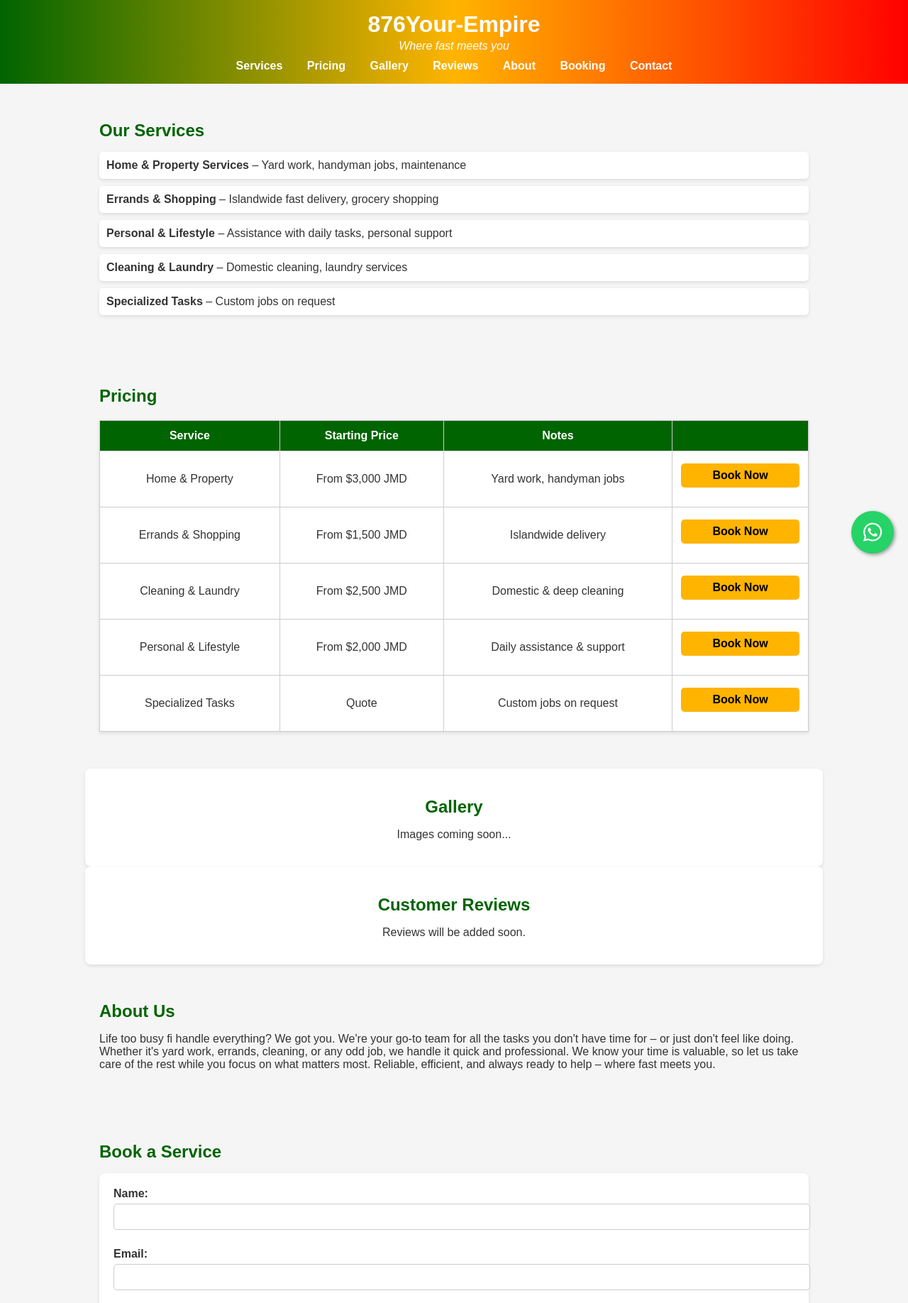
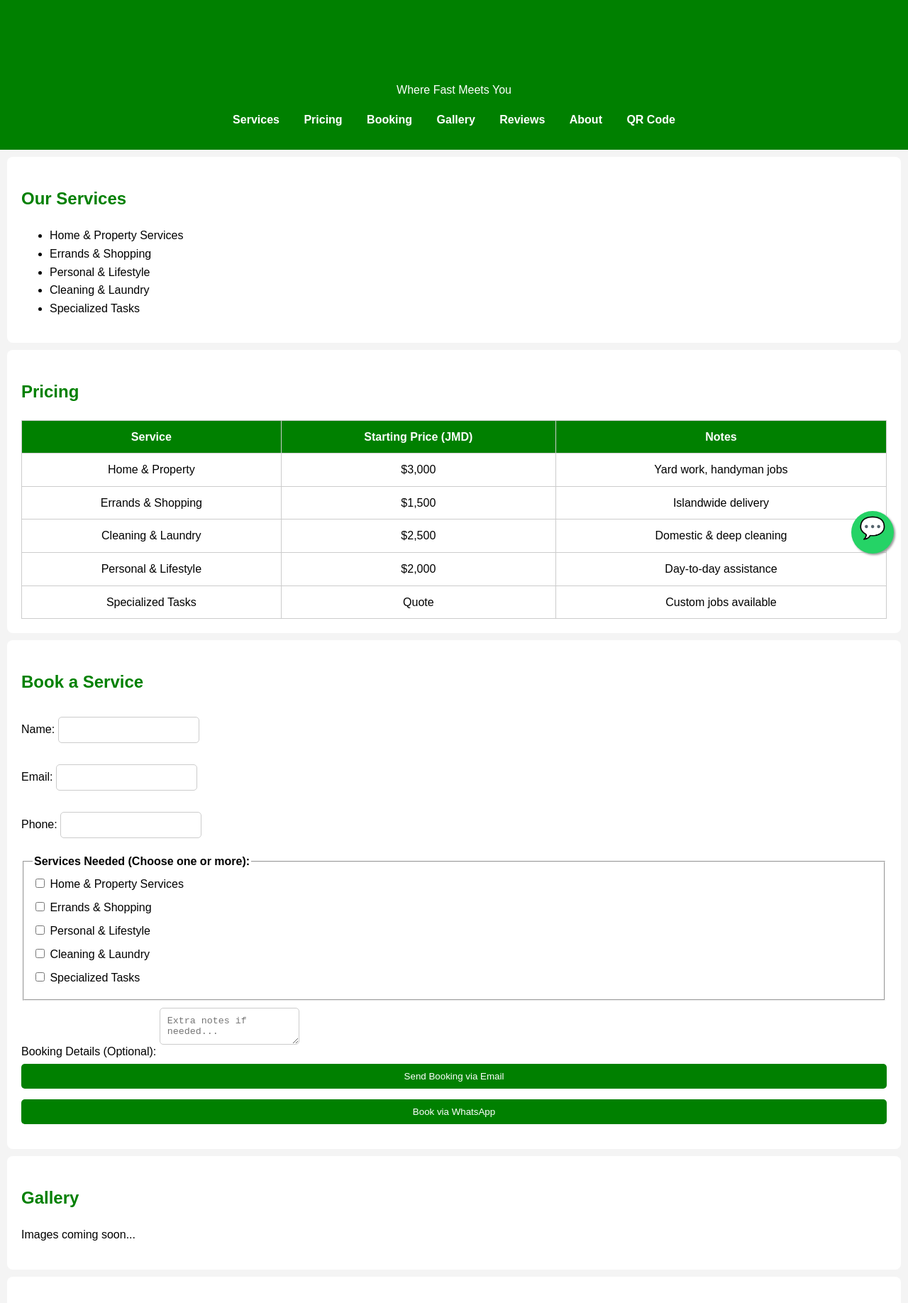
Before and after one commit to palmervanessa112000-pixel/876your-empire, a plain HTML site: page index.html in a window 1280 px wide. Shown: the top 1836 px of the page at 71% size. Drawn offline with Linux system fonts and the light colour scheme.

Commit message:
Update index.html

```diff
--- a/index.html
+++ b/index.html
@@ -3,310 +3,209 @@
 <head>
   <meta charset="UTF-8">
   <meta name="viewport" content="width=device-width, initial-scale=1.0">
-  <title>876Your-Empire – Jamaica’s Fast Delivery & Services</title>
-
-  <!-- SEO meta tags -->
-  <meta name="description" content="876Your-Empire offers fast delivery, domestic cleaning, errands, and more across Jamaica. Reliable, affordable, and professional.">
-  <meta name="keywords" content="876Your-Empire, Jamaica delivery service, cleaning Jamaica, errands Jamaica, lifestyle help Jamaica, Jamaican business">
-  <meta name="author" content="876Your-Empire">
-
-  <!-- Google site verification -->
+  <title>876Your-Empire - Where Fast Meets You</title>
+  <meta name="description" content="876Your-Empire offers fast delivery, errands, cleaning, and lifestyle services across Jamaica. Where fast meets you.">
+  <meta name="keywords" content="876Your-Empire, delivery Jamaica, cleaning Jamaica, errands, lifestyle services, fast delivery">
   <meta name="google-site-verification" content="tZSfIfo020-Zob-ZkbkYLuJ_qW7V_fscoACaC8iSq-4" />
-
   <style>
-    body {
-      font-family: Arial, sans-serif;
-      margin: 0;
-      padding: 0;
-      background: #f5f5f5;
-      color: #333;
-    }
-    header {
-      background: linear-gradient(90deg, #006400, #ffb400, #ff0000);
-      color: white;
-      padding: 1rem;
-      text-align: center;
-    }
-    header h1 {
-      margin: 0;
-      font-size: 2rem;
-    }
-    header p {
-      margin: 0.2rem 0;
-      font-style: italic;
-    }
-    nav {
-      margin-top: 10px;
-    }
-    nav a {
-      color: white;
-      text-decoration: none;
-      margin: 0 15px;
-      font-weight: bold;
-    }
-    nav a:hover {
-      text-decoration: underline;
-    }
-    section {
-      padding: 2rem;
-      max-width: 1000px;
-      margin: auto;
-    }
-    h2 {
-      color: #006400;
-      margin-bottom: 1rem;
-    }
-    .services ul {
-      list-style: none;
-      padding: 0;
-    }
-    .services li {
-      background: white;
-      margin: 10px 0;
-      padding: 10px;
-      border-radius: 5px;
-      box-shadow: 0 2px 5px rgba(0,0,0,0.1);
-    }
-    .gallery, .reviews {
-      text-align: center;
-      background: white;
-      padding: 20px;
-      border-radius: 8px;
-      box-shadow: 0 2px 5px rgba(0,0,0,0.1);
-    }
-    table {
-      width: 100%;
-      border-collapse: collapse;
-      margin: 20px 0;
-      background: white;
-      box-shadow: 0 2px 5px rgba(0,0,0,0.1);
-    }
-    table th, table td {
-      border: 1px solid #ccc;
-      padding: 12px;
-      text-align: center;
-    }
-    table th {
-      background: #006400;
-      color: white;
-    }
-    .book-btn {
-      background: #ffb400;
-      color: #000;
-      border: none;
-      padding: 8px 12px;
-      border-radius: 5px;
-      cursor: pointer;
-      font-weight: bold;
-    }
-    .book-btn:hover {
-      background: #e0a200;
-    }
-    form {
-      background: white;
-      padding: 20px;
-      border-radius: 8px;
-      box-shadow: 0 2px 5px rgba(0,0,0,0.1);
-    }
-    label {
-      display: block;
-      margin-bottom: 10px;
-      font-weight: bold;
-    }
-    input, textarea, select, button {
-      width: 100%;
-      padding: 10px;
-      margin-top: 5px;
-      margin-bottom: 15px;
-      border: 1px solid #ccc;
-      border-radius: 5px;
-    }
-    button {
-      background: #006400;
-      color: white;
-      border: none;
-      cursor: pointer;
-      font-size: 1rem;
-    }
-    button:hover {
-      background: #004d00;
-    }
-    footer {
-      background: #222;
-      color: white;
-      text-align: center;
-      padding: 1rem;
-      margin-top: 20px;
-    }
-    /* WhatsApp button */
-    .whatsapp-float {
-      position: fixed;
-      width: 60px;
-      height: 60px;
-      bottom: 20px;
-      right: 20px;
-      background-color: #25d366;
-      color: white;
-      border-radius: 50%;
-      text-align: center;
-      font-size: 30px;
-      box-shadow: 2px 2px 5px #999;
-      z-index: 100;
-    }
-    .whatsapp-float i {
-      margin-top: 15px;
-    }
+    body { font-family: Arial, sans-serif; margin: 0; padding: 0; line-height: 1.6; background: #f4f4f4; }
+    header { background: #008000; color: #fff; padding: 20px; text-align: center; }
+    nav { margin: 10px 0; }
+    nav a { margin: 0 15px; text-decoration: none; color: #fff; font-weight: bold; }
+    section { padding: 20px; background: #fff; margin: 10px; border-radius: 8px; }
+    h1, h2 { color: #008000; }
+    form { display: flex; flex-direction: column; }
+    label { margin: 10px 0 5px; }
+    input, textarea, select, button { padding: 10px; margin-bottom: 15px; border: 1px solid #ccc; border-radius: 5px; }
+    button { background: #008000; color: #fff; border: none; cursor: pointer; }
+    button:hover { background: #006400; }
+    footer { text-align: center; padding: 15px; background: #008000; color: #fff; margin-top: 20px; }
+    .pricing-table { width: 100%; border-collapse: collapse; margin-top: 15px; }
+    .pricing-table th, .pricing-table td { border: 1px solid #ccc; padding: 10px; text-align: center; }
+    .pricing-table th { background: #008000; color: #fff; }
+    .whatsapp-float { position: fixed; width: 60px; height: 60px; bottom: 20px; right: 20px; background: #25D366; color: #fff; border-radius: 50%; text-align: center; font-size: 30px; box-shadow: 2px 2px 3px #999; z-index: 100; text-decoration: none; }
+    .whatsapp-float i { margin-top: 15px; }
+    .qr-container { text-align: center; margin-top: 15px; }
+    .qr-container img { margin-top: 10px; border: 1px solid #ccc; padding: 5px; background: #fff; }
   </style>
-  <!-- Font Awesome for WhatsApp icon -->
-  <link rel="stylesheet" href="https://cdnjs.cloudflare.com/ajax/libs/font-awesome/6.4.0/css/all.min.css">
 </head>
 <body>
-
   <header>
     <h1>876Your-Empire</h1>
-    <p>Where fast meets you</p>
+    <p>Where Fast Meets You</p>
     <nav>
       <a href="#services">Services</a>
       <a href="#pricing">Pricing</a>
+      <a href="#booking">Booking</a>
       <a href="#gallery">Gallery</a>
       <a href="#reviews">Reviews</a>
       <a href="#about">About</a>
-      <a href="#booking">Booking</a>
-      <a href="#contact">Contact</a>
+      <a href="#qr">QR Code</a>
     </nav>
   </header>
 
-  <section id="services" class="services">
+  <section id="services">
     <h2>Our Services</h2>
     <ul>
-      <li><strong>Home & Property Services</strong> – Yard work, handyman jobs, maintenance</li>
-      <li><strong>Errands & Shopping</strong> – Islandwide fast delivery, grocery shopping</li>
-      <li><strong>Personal & Lifestyle</strong> – Assistance with daily tasks, personal support</li>
-      <li><strong>Cleaning & Laundry</strong> – Domestic cleaning, laundry services</li>
-      <li><strong>Specialized Tasks</strong> – Custom jobs on request</li>
+      <li>Home & Property Services</li>
+      <li>Errands & Shopping</li>
+      <li>Personal & Lifestyle</li>
+      <li>Cleaning & Laundry</li>
+      <li>Specialized Tasks</li>
     </ul>
   </section>
 
   <section id="pricing">
     <h2>Pricing</h2>
-    <table>
+    <table class="pricing-table">
       <tr>
         <th>Service</th>
-        <th>Starting Price</th>
+        <th>Starting Price (JMD)</th>
         <th>Notes</th>
-        <th></th>
       </tr>
       <tr>
         <td>Home & Property</td>
-        <td>From $3,000 JMD</td>
+        <td>$3,000</td>
         <td>Yard work, handyman jobs</td>
-        <td><button class="book-btn" onclick="selectService('Home & Property Services')">Book Now</button></td>
       </tr>
       <tr>
         <td>Errands & Shopping</td>
-        <td>From $1,500 JMD</td>
+        <td>$1,500</td>
         <td>Islandwide delivery</td>
-        <td><button class="book-btn" onclick="selectService('Errands & Shopping')">Book Now</button></td>
       </tr>
       <tr>
         <td>Cleaning & Laundry</td>
-        <td>From $2,500 JMD</td>
+        <td>$2,500</td>
         <td>Domestic & deep cleaning</td>
-        <td><button class="book-btn" onclick="selectService('Cleaning & Laundry')">Book Now</button></td>
       </tr>
       <tr>
         <td>Personal & Lifestyle</td>
-        <td>From $2,000 JMD</td>
-        <td>Daily assistance & support</td>
-        <td><button class="book-btn" onclick="selectService('Personal & Lifestyle')">Book Now</button></td>
+        <td>$2,000</td>
+        <td>Day-to-day assistance</td>
       </tr>
       <tr>
         <td>Specialized Tasks</td>
         <td>Quote</td>
-        <td>Custom jobs on request</td>
-        <td><button class="book-btn" onclick="selectService('Specialized Tasks')">Book Now</button></td>
+        <td>Custom jobs available</td>
       </tr>
     </table>
   </section>
 
-  <section id="gallery" class="gallery">
+  <section id="booking">
+    <h2>Book a Service</h2>
+    <form id="bookingForm" action="https://formspree.io/f/xeorgwrd" method="POST">
+      <label>
+        Name:
+        <input type="text" name="name" id="name" required>
+      </label>
+
+      <label>
+        Email:
+        <input type="email" name="email" id="email" required>
+      </label>
+
+      <label>
+        Phone:
+        <input type="tel" name="phone" id="phone">
+      </label>
+
+      <fieldset>
+        <legend><strong>Services Needed (Choose one or more):</strong></legend>
+        <label><input type="checkbox" name="services[]" value="Home & Property Services"> Home & Property Services</label><br>
+        <label><input type="checkbox" name="services[]" value="Errands & Shopping"> Errands & Shopping</label><br>
+        <label><input type="checkbox" name="services[]" value="Personal & Lifestyle"> Personal & Lifestyle</label><br>
+        <label><input type="checkbox" name="services[]" value="Cleaning & Laundry"> Cleaning & Laundry</label><br>
+        <label><input type="checkbox" name="services[]" value="Specialized Tasks"> Specialized Tasks</label>
+      </fieldset>
+
+      <label>
+        Booking Details (Optional):
+        <textarea name="message" id="message" placeholder="Extra notes if needed..."></textarea>
+      </label>
+
+      <button type="submit">Send Booking via Email</button>
+      <button type="button" onclick="sendToWhatsApp()">Book via WhatsApp</button>
+    </form>
+  </section>
+
+  <section id="gallery">
     <h2>Gallery</h2>
     <p>Images coming soon...</p>
   </section>
 
-  <section id="reviews" class="reviews">
-    <h2>Customer Reviews</h2>
-    <p>Reviews will be added soon.</p>
+  <section id="reviews">
+    <h2>Reviews</h2>
+    <p>⭐⭐⭐⭐⭐ "Fast and reliable! Highly recommend."</p>
+    <p>⭐⭐⭐⭐ "Great service and very professional."</p>
   </section>
 
   <section id="about">
     <h2>About Us</h2>
     <p>
-      Life too busy fi handle everything? We got you. We're your go-to team for all the tasks you don't have time for – or just don't feel like doing. Whether it's yard work, errands, cleaning, or any odd job, we handle it quick and professional. We know your time is valuable, so let us take care of the rest while you focus on what matters most. Reliable, efficient, and always ready to help – where fast meets you.
+      Life too busy fi handle everything? We got you. We're your go-to team for all the tasks you don't have time for – or just don't feel like doing.
+      Whether it's yard work, errands, cleaning, or any odd job, we handle it quick and professional.
+      Reliable, efficient, and always ready to help – where fast meets you.
     </p>
+    <p>Email: <a href="mailto:yourempire876@gmail.com">yourempire876@gmail.com</a></p>
+    <p>Phone: +1 (876) 803-2970</p>
   </section>
 
-  <section id="booking">
-    <h2>Book a Service</h2>
-    <form action="https://formspree.io/f/xeorgwrd" method="POST">
-      <label>
-        Name:
-        <input type="text" name="name" required>
-      </label>
-
-      <label>
-        Email:
-        <input type="email" name="email" required>
-      </label>
-
-      <label>
-        Phone:
-        <input type="tel" name="phone">
-      </label>
-
-      <label>
-        Service Needed:
-        <select name="service" id="serviceSelect" required>
-          <option value="">-- Select a Service --</option>
-          <option value="Home & Property Services">Home & Property Services</option>
-          <option value="Errands & Shopping">Errands & Shopping</option>
-          <option value="Personal & Lifestyle">Personal & Lifestyle</option>
-          <option value="Cleaning & Laundry">Cleaning & Laundry</option>
-          <option value="Specialized Tasks">Specialized Tasks</option>
-        </select>
-      </label>
-
-      <label>
-        Booking Details (Optional):
-        <textarea name="message" placeholder="Extra notes if needed..."></textarea>
-      </label>
-
-      <button type="submit">Send Booking</button>
-    </form>
-  </section>
-
-  <section id="contact">
-    <h2>Contact Us</h2>
-    <p>Email: <a href="mailto:yourempire876@gmail.com">yourempire876@gmail.com</a></p>
-    <p>Payments: Jamaican Local Bank (starting), Cash on Delivery, and coming soon – online payments.</p>
+  <section id="qr">
+    <h2>Scan & Share Our Website</h2>
+    <div class="qr-container">
+      <p>Use this QR code to quickly visit 876Your-Empire:</p>
+      <img id="qrCode" src="" alt="QR Code to 876Your-Empire">
+      <br>
+      <button onclick="downloadQR()">Download QR Code</button>
+    </div>
   </section>
 
   <footer>
-    <p>&copy; 2025 876Your-Empire. All rights reserved.</p>
+    <p>&copy; 2025 876Your-Empire. All Rights Reserved.</p>
   </footer>
 
-  <!-- WhatsApp Chat Button -->
-  <a href="https://wa.me/18768032970?text=Hi%20I%20would%20like%20to%20book%20a%20service%20from%20876Your-Empire" class="whatsapp-float" target="_blank">
-    <i class="fab fa-whatsapp"></i>
+  <!-- Floating WhatsApp Contact Button -->
+  <a href="https://wa.me/18768032970" class="whatsapp-float" target="_blank">
+    💬
   </a>
 
   <script>
-    // Auto-select service when "Book Now" clicked
-    function selectService(service) {
-      document.getElementById("serviceSelect").value = service;
-      location.href = "#booking";
+    function sendToWhatsApp() {
+      let name = document.getElementById("name").value;
+      let phone = document.getElementById("phone").value;
+      let services = [];
+      document.querySelectorAll('input[name="services[]"]:checked').forEach(el => services.push(el.value));
+      let message = document.getElementById("message").value;
+
+      let text = `Hi, I am ${name}.%0A` +
+                 (phone ? `Phone: ${phone}%0A` : "") +
+                 `I would like to book the following services:%0A- ${services.join("%0A- ")}%0A` +
+                 (message ? `%0AExtra details: ${message}` : "");
+
+      let url = `https://wa.me/18768032970?text=${text}`;
+      window.open(url, "_blank");
+    }
+
+    // Auto-generate QR Code for the site
+    window.onload = function() {
+      let siteURL = window.location.href;
+      let qrImg = document.getElementById("qrCode");
+      qrImg.src = `https://api.qrserver.com/v1/create-qr-code/?size=200x200&data=${encodeURIComponent(siteURL)}`;
+      qrImg.setAttribute("data-url", qrImg.src);
+    }
+
+    // Download QR Code function
+    function downloadQR() {
+      let qrImg = document.getElementById("qrCode");
+      let qrURL = qrImg.src;
+
+      let a = document.createElement("a");
+      a.href = qrURL;
+      a.download = "876YourEmpire-QR.png";
+      document.body.appendChild(a);
+      a.click();
+      document.body.removeChild(a);
     }
   </script>
-
 </body>
 </html>
```
